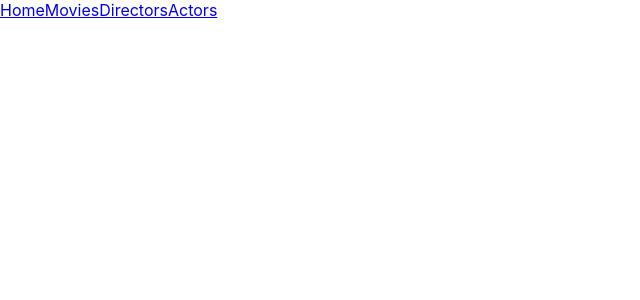
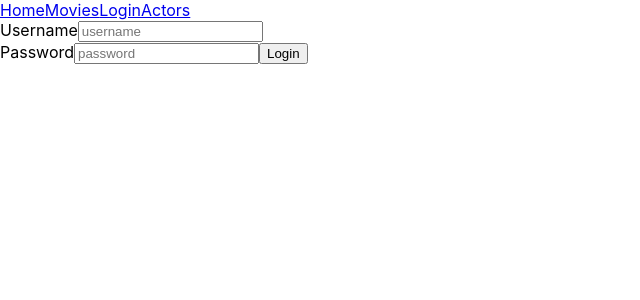
Before and after one commit to 510891328/Flatiron-Movie, a React (Create React App) app: page /login in a window 1280 px wide. Shown: the top 300 px of the page, without its empty margins (0-640 px from the left). Built offline with nearby package versions, Linux system fonts and the light colour scheme.

Commit message:
added form and user state in App

```diff
--- a/src/App.js
+++ b/src/App.js
@@ -3,20 +3,32 @@
 import NavBar from './components/NavBar'
 import './App.css';
 import HomePage from './containers/HomePage'
-import { BrowserRouter, Route } from 'react-router-dom';
+import { BrowserRouter, Route, Switch } from 'react-router-dom';
 import MoviesContainer from './containers/MoviesContainer';
+import Login from './components/Login'
 
-const App = () => {
+class App extends React.Component {
+
+  state = {
+    loggedIn: false
+  }
+
+
+  render () {
 
     return (
       <BrowserRouter>
         <Fragment>
+
         <NavBar />
           <Route path='/movies' component={MoviesContainer} />
           <Route exact path='/' component={HomePage} />
+          <Route path ='/login' component={Login} />
         </Fragment>
       </BrowserRouter>
     );
+  }
+
 
 
 
--- a/src/components/Login.js
+++ b/src/components/Login.js
@@ -0,0 +1,37 @@
+import React from 'react'
+
+class  LoginForm extends React.Component {
+
+  state = {
+    username: "",
+    password: ""
+  }
+
+  handleChange = (e) => {
+    this.setState({ [e.target.name]: e.target.value })
+  }
+
+  handleSubmit =  (e) => {
+    e.preventDefault()
+  }
+
+  render() {
+    console.log(this.state.username)
+    return (
+
+      <>
+        <form onSubmit={this.handleSubmit}>
+          <label for="username" >Username</label>
+            <input value={this.state.username} name="username" type="text" placeholder="username" onChange={this.handleChange}></input>
+            <br/>
+          <label for="password" >Password</label>
+            <input value={this.state.password} name="password" type="password" placeholder="password" onChange={this.handleChange}></input>
+          <button type="submit">Login</button>
+        </form>
+      </>
+    )
+  }
+
+}
+
+export default LoginForm
--- a/src/components/MovieCards.js
+++ b/src/components/MovieCards.js
@@ -2,7 +2,7 @@
 import { NavLink } from 'react-router-dom'
 
 const MovieCards = ({ movie, clickHandler }) => {
-  console.log(movie);
+
   return (
       <NavLink to={`/movies/${movie.id}`}>
         <img src={movie.poster} alt={movie.title} />
--- a/src/components/NavBar.js
+++ b/src/components/NavBar.js
@@ -7,7 +7,7 @@
     <div className="navbar">
       <NavLink to="/">Home</NavLink>
       <NavLink to="/movie">Movies</NavLink>
-      <NavLink to="/directors">Directors</NavLink>
+      <NavLink to="/login">Login</NavLink>
       <NavLink to="/actors">Actors</NavLink>
     </div>
   );
```
Also changed, not shown: 2 other files (tests, documents, lock files or other folders). Lines whose indentation alone changed are shown as unchanged.
